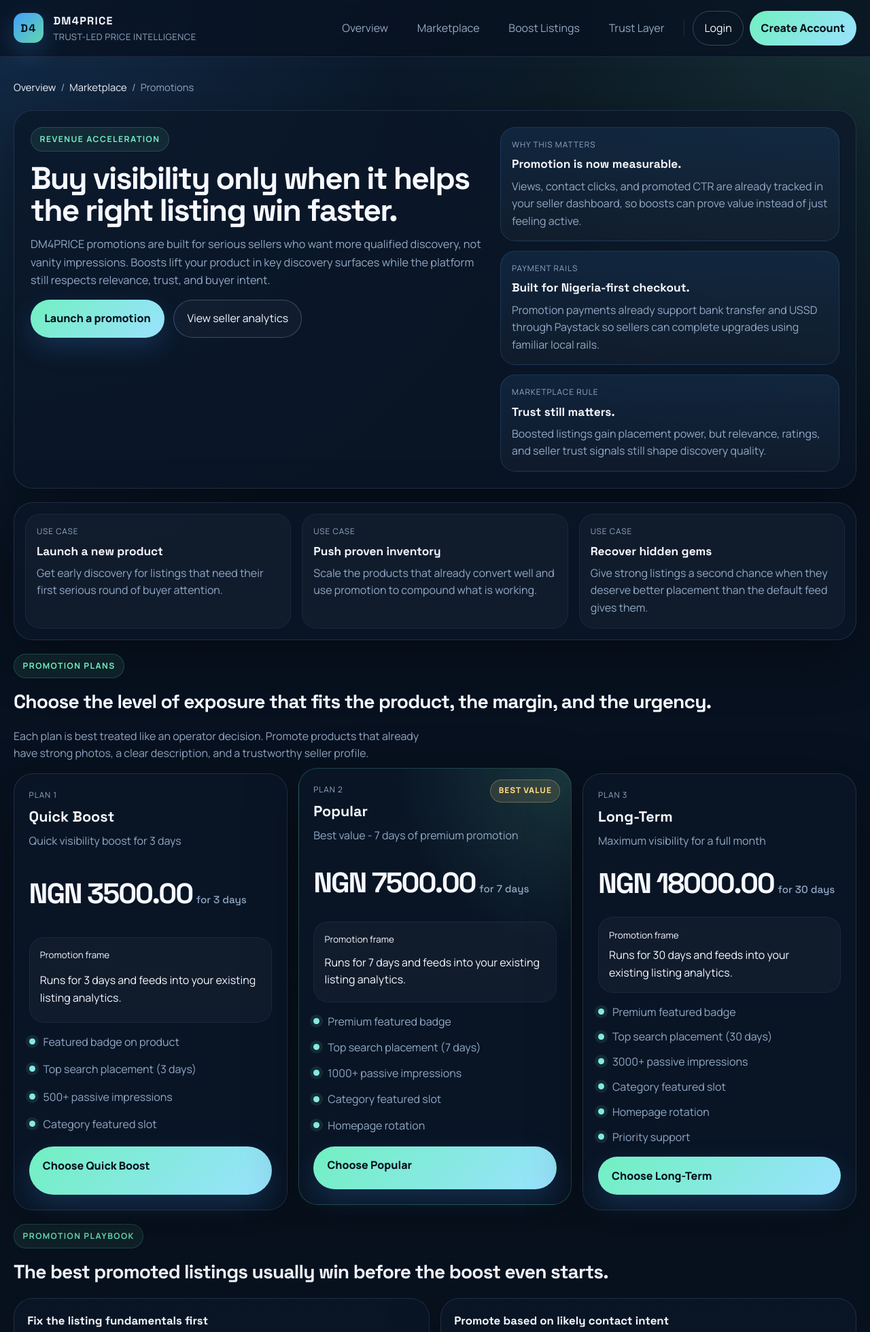
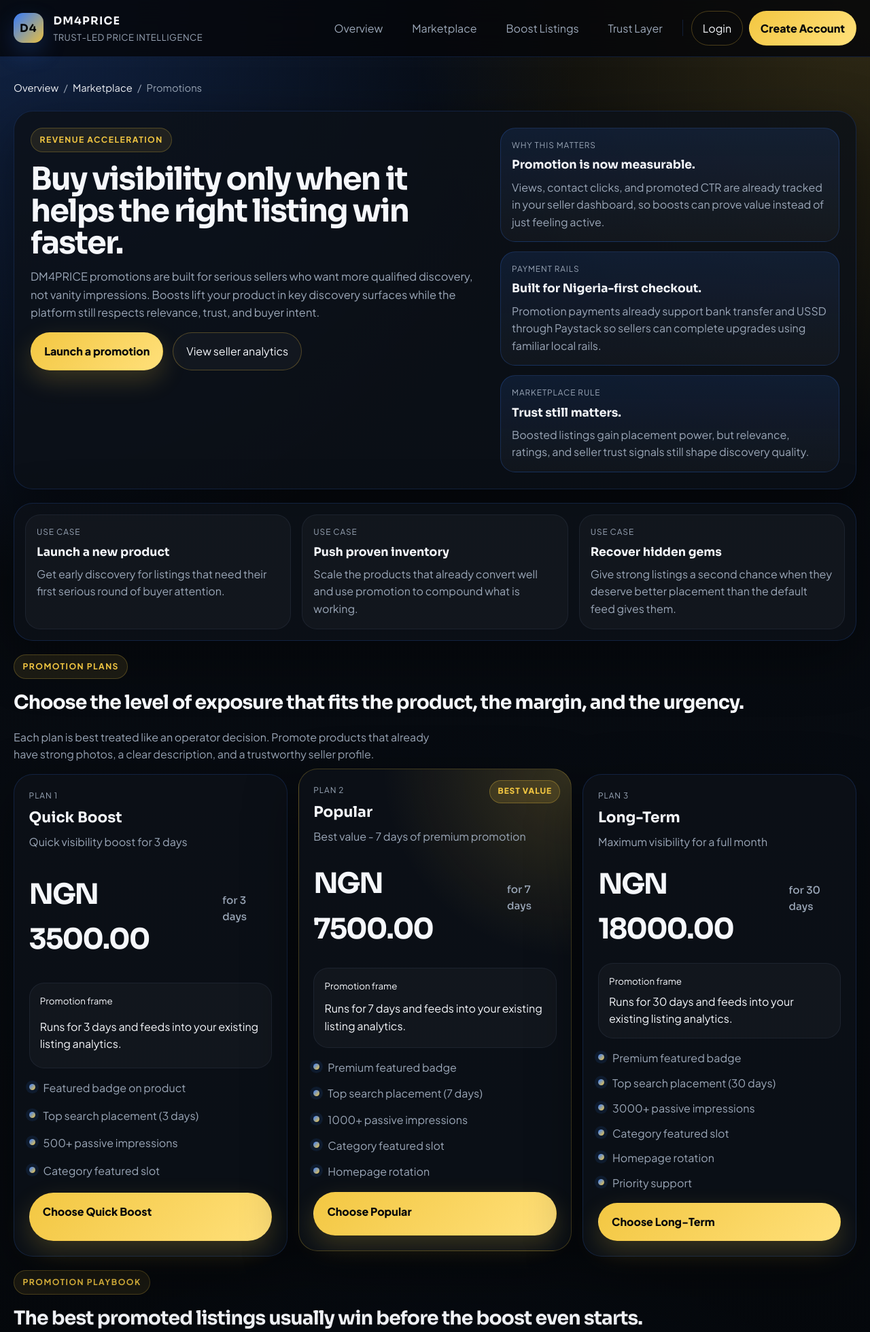
Before and after one commit to Eelblitz/d4p, a Django app: page /products/promote/ in a window 1280 px wide. Shown: the top 1960 px of the page at 68% size. Run offline with Django 5.2, Linux system fonts and the light colour scheme; data comes from the database, SQL or seed files in the repository.

Commit message:
Refresh site theme with blue and gold palette

```diff
--- a/accounts/templates/accounts/login.html
+++ b/accounts/templates/accounts/login.html
@@ -48,7 +48,7 @@
     }
 
     .auth-point h3 {
-        font-family: 'Space Grotesk', sans-serif;
+        font-family: var(--font-display);
         font-size: 1.02rem;
         margin-bottom: 0.35rem;
     }
@@ -58,7 +58,7 @@
     }
 
     .auth-card h2 {
-        font-family: 'Space Grotesk', sans-serif;
+        font-family: var(--font-display);
         font-size: 2rem;
         margin-bottom: 0.5rem;
     }
--- a/accounts/templates/accounts/register.html
+++ b/accounts/templates/accounts/register.html
@@ -48,7 +48,7 @@
     }
 
     .auth-bullet h3 {
-        font-family: 'Space Grotesk', sans-serif;
+        font-family: var(--font-display);
         font-size: 1.02rem;
         margin-bottom: 0.35rem;
     }
@@ -58,7 +58,7 @@
     }
 
     .auth-card h2 {
-        font-family: 'Space Grotesk', sans-serif;
+        font-family: var(--font-display);
         font-size: 2rem;
         margin-bottom: 0.45rem;
     }
--- a/products/templates/base.html
+++ b/products/templates/base.html
@@ -5,23 +5,29 @@
     <meta name="viewport" content="width=device-width, initial-scale=1.0">
     <title>{% block title %}DM4PRICE - Marketplace{% endblock %}</title>
     <style>
-        @import url('https://fonts.googleapis.com/css2?family=Manrope:wght@400;500;600;700;800&family=Space+Grotesk:wght@500;700&display=swap');
+        @import url('https://fonts.googleapis.com/css2?family=Plus+Jakarta+Sans:wght@400;500;600;700;800&family=Sora:wght@500;600;700;800&display=swap');
 
         :root {
-            --bg: #07111f;
-            --bg-soft: #0b1728;
-            --panel: rgba(11, 23, 40, 0.76);
-            --panel-solid: #0f1d31;
-            --panel-elevated: #13233a;
-            --line: rgba(167, 193, 255, 0.14);
-            --line-strong: rgba(167, 193, 255, 0.28);
-            --text: #f6f8ff;
-            --muted: #93a9c6;
-            --accent: #71f0c1;
-            --accent-2: #44a3ff;
-            --warm: #ffd780;
-            --danger: #ff8f94;
-            --shadow: 0 24px 80px rgba(0, 0, 0, 0.34);
+            --bg: #040608;
+            --bg-soft: #0b1016;
+            --panel: rgba(12, 17, 24, 0.84);
+            --panel-solid: #101720;
+            --panel-elevated: #151e2b;
+            --line: rgba(55, 125, 255, 0.18);
+            --line-strong: rgba(243, 199, 66, 0.28);
+            --text: #f5f7fb;
+            --muted: #9ba7b8;
+            --accent: #377dff;
+            --accent-2: #f3c742;
+            --warm: #f3c742;
+            --danger: #ff7d7d;
+            --accent-rgb: 55, 125, 255;
+            --accent-2-rgb: 243, 199, 66;
+            --danger-rgb: 255, 125, 125;
+            --contrast-dark: #05070a;
+            --font-body: 'Plus Jakarta Sans', 'Segoe UI', sans-serif;
+            --font-display: 'Sora', 'Segoe UI', sans-serif;
+            --shadow: 0 24px 80px rgba(0, 0, 0, 0.42);
             --radius-xl: 28px;
             --radius-lg: 22px;
             --radius-md: 16px;
@@ -41,11 +47,12 @@
 
         body {
             min-height: 100vh;
-            font-family: 'Manrope', 'Segoe UI', sans-serif;
+            font-family: var(--font-body);
             background:
-                radial-gradient(circle at top left, rgba(68, 163, 255, 0.18), transparent 28%),
-                radial-gradient(circle at top right, rgba(113, 240, 193, 0.14), transparent 24%),
-                linear-gradient(180deg, #08111f 0%, #07111f 40%, #09131f 100%);
+                radial-gradient(circle at top left, rgba(var(--accent-rgb), 0.24), transparent 28%),
+                radial-gradient(circle at top right, rgba(var(--accent-2-rgb), 0.18), transparent 22%),
+                radial-gradient(circle at bottom center, rgba(var(--accent-rgb), 0.09), transparent 34%),
+                linear-gradient(180deg, #05070a 0%, #070b11 42%, #040608 100%);
             color: var(--text);
             line-height: 1.6;
         }
@@ -55,8 +62,8 @@
             position: fixed;
             inset: 0;
             background-image:
-                linear-gradient(rgba(167, 193, 255, 0.025) 1px, transparent 1px),
-                linear-gradient(90deg, rgba(167, 193, 255, 0.025) 1px, transparent 1px);
+                linear-gradient(rgba(var(--accent-rgb), 0.03) 1px, transparent 1px),
+                linear-gradient(90deg, rgba(var(--accent-2-rgb), 0.025) 1px, transparent 1px);
             background-size: 44px 44px;
             pointer-events: none;
             mask-image: linear-gradient(180deg, rgba(0, 0, 0, 0.55), transparent 88%);
@@ -95,7 +102,7 @@
             top: 0;
             z-index: 30;
             backdrop-filter: blur(18px);
-            background: rgba(7, 17, 31, 0.74);
+            background: rgba(5, 7, 10, 0.82);
             border-bottom: 1px solid var(--line);
         }
 
@@ -121,12 +128,12 @@
             border-radius: 14px;
             display: grid;
             place-items: center;
-            background: linear-gradient(135deg, rgba(68, 163, 255, 0.98), rgba(113, 240, 193, 0.88));
-            color: #07111f;
-            font-family: 'Space Grotesk', sans-serif;
+            background: linear-gradient(135deg, rgba(var(--accent-rgb), 0.98), rgba(var(--accent-2-rgb), 0.96));
+            color: var(--contrast-dark);
+            font-family: var(--font-display);
             font-weight: 700;
             letter-spacing: 0.08em;
-            box-shadow: 0 12px 34px rgba(68, 163, 255, 0.24);
+            box-shadow: 0 14px 34px rgba(var(--accent-rgb), 0.22);
         }
 
         .brand-copy {
@@ -135,7 +142,7 @@
 
         .brand-copy strong {
             display: block;
-            font-family: 'Space Grotesk', sans-serif;
+            font-family: var(--font-display);
             font-size: 1rem;
             letter-spacing: 0.08em;
         }
@@ -180,8 +187,8 @@
         }
 
         .nav-link.is-accent {
-            color: #061019;
-            background: linear-gradient(135deg, var(--accent), #9ae2ff);
+            color: var(--contrast-dark);
+            background: linear-gradient(135deg, var(--accent-2), #ffe07a);
             border-color: transparent;
             font-weight: 800;
         }
@@ -240,9 +247,9 @@
             gap: 0.55rem;
             padding: 0.46rem 0.78rem;
             border-radius: 999px;
-            border: 1px solid rgba(113, 240, 193, 0.18);
-            background: rgba(113, 240, 193, 0.08);
-            color: var(--accent);
+            border: 1px solid rgba(var(--accent-2-rgb), 0.24);
+            background: rgba(var(--accent-2-rgb), 0.09);
+            color: var(--accent-2);
             font-size: 0.76rem;
             font-weight: 700;
             letter-spacing: 0.12em;
@@ -250,7 +257,7 @@
         }
 
         .section-heading {
-            font-family: 'Space Grotesk', sans-serif;
+            font-family: var(--font-display);
             font-size: clamp(2rem, 3.6vw, 3.6rem);
             line-height: 1.02;
             letter-spacing: -0.04em;
@@ -263,7 +270,7 @@
         }
 
         .eyebrow-title {
-            font-family: 'Space Grotesk', sans-serif;
+            font-family: var(--font-display);
             font-size: clamp(1.4rem, 2.2vw, 2rem);
             letter-spacing: -0.03em;
         }
@@ -291,11 +298,11 @@
         .button,
         button,
         input[type="submit"] {
-            background: linear-gradient(135deg, var(--accent), #9ae2ff);
-            color: #07111f;
+            background: linear-gradient(135deg, var(--accent-2), #ffe07a);
+            color: var(--contrast-dark);
             font-weight: 800;
             cursor: pointer;
-            box-shadow: 0 14px 36px rgba(68, 163, 255, 0.18);
+            box-shadow: 0 14px 36px rgba(var(--accent-2-rgb), 0.2);
         }
 
         .button:hover,
--- a/products/templates/promote_product.html
+++ b/products/templates/promote_product.html
@@ -46,8 +46,8 @@
     .hero-note {
         padding: 1rem;
         border-radius: var(--radius-lg);
-        background: linear-gradient(180deg, rgba(68, 163, 255, 0.11), rgba(255, 255, 255, 0.03));
-        border: 1px solid rgba(68, 163, 255, 0.18);
+        background: linear-gradient(180deg, rgba(var(--accent-rgb), 0.12), rgba(255, 255, 255, 0.03));
+        border: 1px solid rgba(var(--accent-rgb), 0.22);
     }
 
     .hero-note small,
@@ -64,7 +64,7 @@
     .hero-note strong,
     .signal-card strong {
         display: block;
-        font-family: 'Space Grotesk', sans-serif;
+        font-family: var(--font-display);
         font-size: 1.08rem;
         margin-bottom: 0.35rem;
     }
@@ -106,9 +106,9 @@
 
     .plan-card.is-featured {
         background:
-            radial-gradient(circle at top right, rgba(113, 240, 193, 0.16), transparent 34%),
+            radial-gradient(circle at top right, rgba(var(--accent-2-rgb), 0.18), transparent 34%),
             var(--panel);
-        border-color: rgba(113, 240, 193, 0.22);
+        border-color: rgba(var(--accent-2-rgb), 0.24);
         transform: translateY(-8px);
     }
 
@@ -118,8 +118,8 @@
         right: 1rem;
         padding: 0.4rem 0.72rem;
         border-radius: 999px;
-        background: rgba(255, 215, 128, 0.12);
-        border: 1px solid rgba(255, 215, 128, 0.28);
+        background: rgba(var(--accent-2-rgb), 0.14);
+        border: 1px solid rgba(var(--accent-2-rgb), 0.3);
         color: var(--warm);
         font-size: 0.74rem;
         font-weight: 800;
@@ -128,7 +128,7 @@
     }
 
     .plan-head h2 {
-        font-family: 'Space Grotesk', sans-serif;
+        font-family: var(--font-display);
         font-size: 1.35rem;
         margin-bottom: 0.35rem;
     }
@@ -137,7 +137,7 @@
         display: flex;
         align-items: baseline;
         gap: 0.35rem;
-        font-family: 'Space Grotesk', sans-serif;
+        font-family: var(--font-display);
     }
 
     .plan-price strong {
@@ -178,8 +178,8 @@
         height: 9px;
         margin-top: 0.45rem;
         border-radius: 999px;
-        background: linear-gradient(135deg, var(--accent), #9ae2ff);
-        box-shadow: 0 0 0 5px rgba(113, 240, 193, 0.1);
+        background: linear-gradient(135deg, var(--accent), var(--accent-2));
+        box-shadow: 0 0 0 5px rgba(var(--accent-rgb), 0.1);
         flex-shrink: 0;
     }
 
@@ -214,7 +214,7 @@
 
     .playbook-card h3,
     .faq-card h3 {
-        font-family: 'Space Grotesk', sans-serif;
+        font-family: var(--font-display);
         margin-bottom: 0.45rem;
         font-size: 1.05rem;
     }
--- a/products/templates/trust_safety.html
+++ b/products/templates/trust_safety.html
@@ -76,7 +76,7 @@
     .intel-card strong {
         display: block;
         margin-bottom: 0.35rem;
-        font-family: 'Space Grotesk', sans-serif;
+        font-family: var(--font-display);
         font-size: 1.08rem;
     }
 
@@ -128,7 +128,7 @@
     .playbook-card h3,
     .report-card h3,
     .enforcement-card h3 {
-        font-family: 'Space Grotesk', sans-serif;
+        font-family: var(--font-display);
         margin-bottom: 0.45rem;
         font-size: 1.08rem;
     }
```
Also changed, not shown: other parts of products/templates/base.html (+12 -12 lines), accounts/templates/accounts/profile.html (+10 -10 lines), products/templates/products/homepage.html (+11 -11 lines), products/templates/products/product_detail.html (+8 -8 lines), products/templates/products/product_list.html (+9 -9 lines), products/templates/products/seller_dashboard.html (+9 -9 lines).
